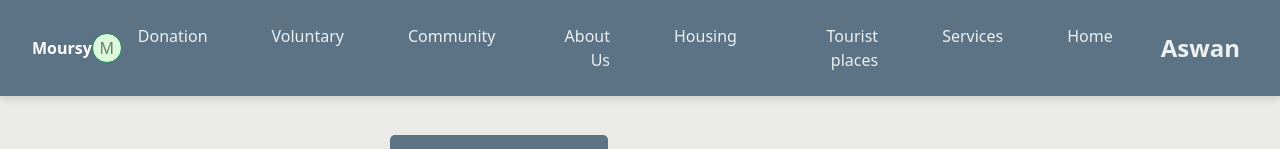
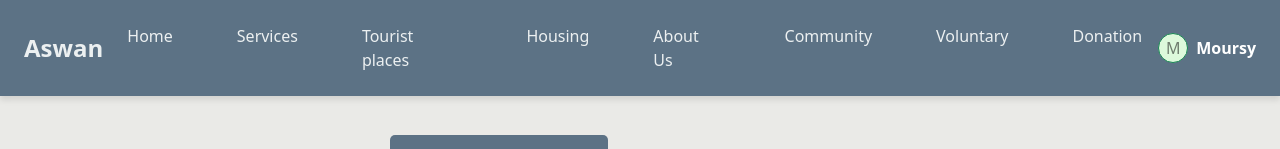
Before and after one commit to MahmoudMoursy/final-project-A, a React (Vite) app: page /AboutUs in a window 1280 px wide. Shown: the top 149 px of the page. Built offline with nearby package versions, Linux system fonts and the light colour scheme.

Commit message:
fixing bugs

```diff
--- a/src/Components/AboutUs.jsx
+++ b/src/Components/AboutUs.jsx
@@ -122,7 +122,7 @@ const TeamSection = () => {
       transition={{ duration: 0.8 }}
     >
       <Paper elevation={3} style={{ padding: '50px', margin: '30px 40px 40px 40px', direction: "rtl", textAlign: "center" }}>
-        <Typography variant="h4" style={{width:"80px",   backgroundColor: "#5C7285", padding: "10px",textAlign: "center", color: "#000", borderRadius: "5px"}} gutterBottom>
+        <Typography variant="h4" style={{ width: "80px", backgroundColor: "#5C7285", padding: "10px", textAlign: "center", color: "#000", borderRadius: "5px" }} gutterBottom>
           فريقنا
         </Typography>
         <Box display="flex" justifyContent="space-around" flexWrap="wrap">
@@ -167,15 +167,17 @@ const TeamSection = () => {
 
 const AboutUs = () => {
   return (
-    <Container maxWidth={false} style={{ padding: 0, direction: "rtl" }}>
-       <NavBar/>
+    <div style={{ direction: "ltr" }}>
+      <NavBar />
+      <Container maxWidth={false} style={{ padding: 0 }}>
         <ZilliqaStory />
         <ScalingFaster />
         <HowItBegan />
         <HowItBega />
         <TeamSection />
-         <Footer/>
+        <Footer />
       </Container>
+    </div>
   );
 };
 
--- a/src/Components/Donation.jsx
+++ b/src/Components/Donation.jsx
@@ -21,9 +21,9 @@ function Donation() {
   };
 
   return (
-
-    <div className="container-fluid bg-white min-vh-100">
+    <>
       <NavBar />
+      <div className="container-fluid  bg-white min-vh-100">
         {/* Hero Section */}
         <div className="bg-dark text-white py-5 text-center">
           <Heart size={64} className="mb-3" />
@@ -45,8 +45,7 @@ function Donation() {
                       setSelectedTier(tier.amount);
                       setAmount(tier.amount);
                     }}
-                  className={`btn btn-outline-dark w-100 py-3 ${
-                    selectedTier === tier.amount ? "btn-dark text-white" : ""
+                    className={`btn btn-outline-dark w-100 py-3 ${selectedTier === tier.amount ? "btn-dark text-white" : ""
                       }`}
                   >
                     <DollarSign size={24} className="mb-2" />
@@ -135,6 +134,7 @@ function Donation() {
 
         <Footer />
       </div>
+    </>
   );
 }
 
```
Lines whose indentation alone changed are shown as unchanged.
